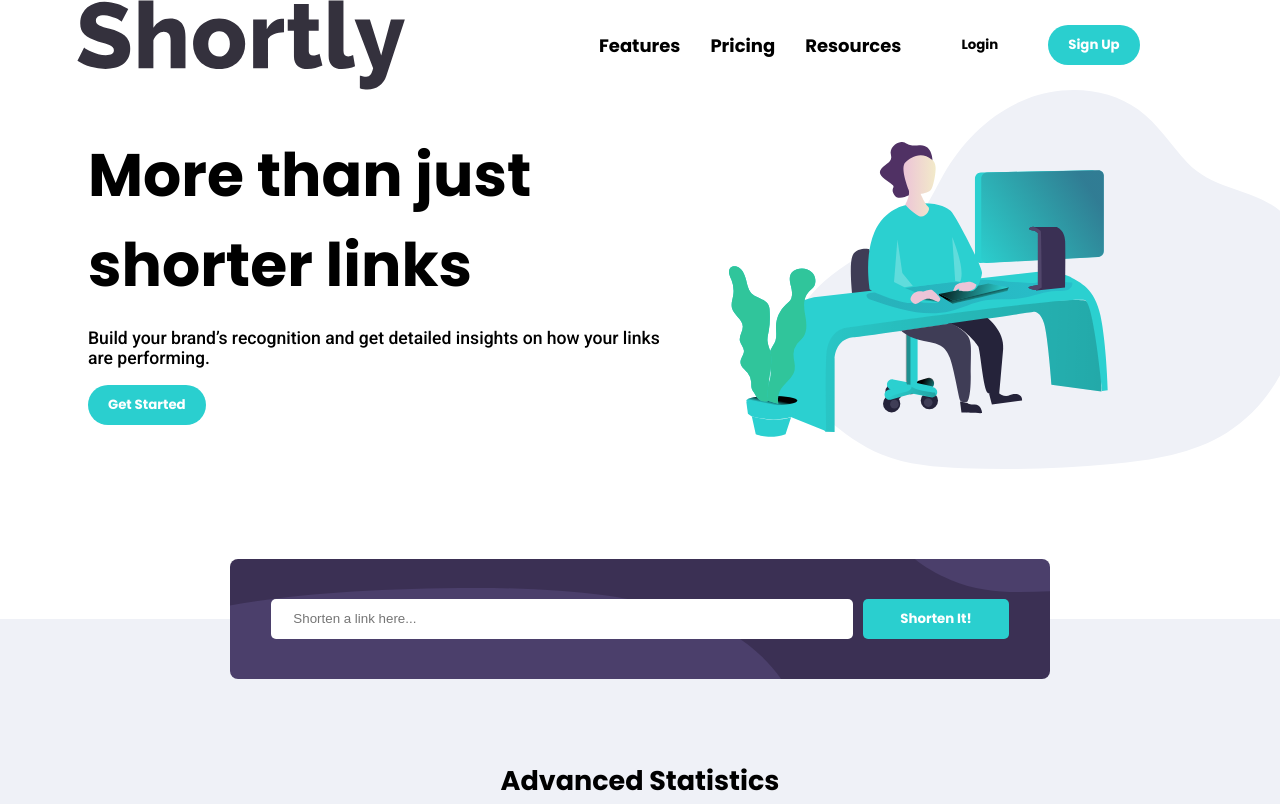
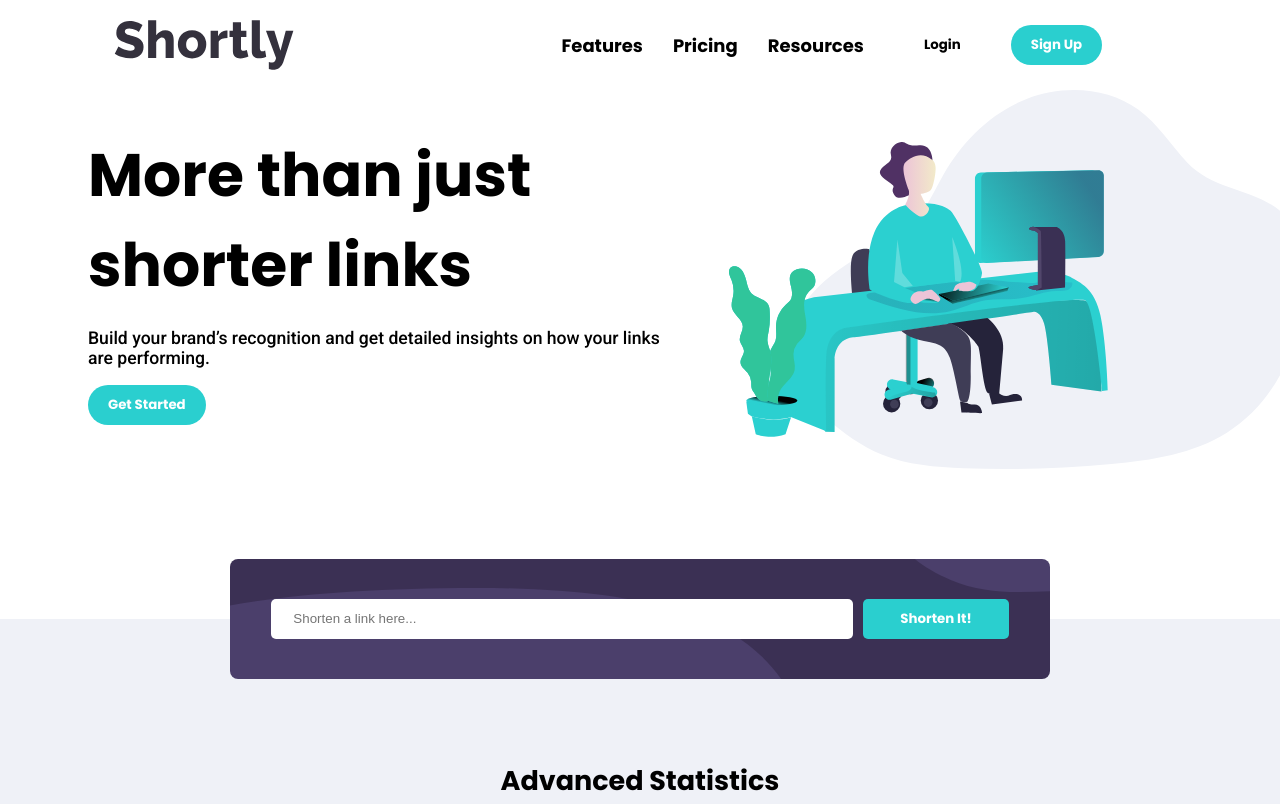
Before and after one commit to RamfiAogusto/url-shortening-api-master.github.io, a website: page index.html in a window 1280 px wide. Shown: the top 804 px of the page. Drawn offline with Linux system fonts and the light colour scheme.

Commit message:
logo arreglado

```diff
--- a/styles.css
+++ b/styles.css
@@ -35,6 +35,11 @@ nav{
   justify-content: space-around;
   height: 90px;
   width: 95vw;
+}
+nav img{
+  width: 180px;
+  height: 50px;
+  padding-top: 20px;
 }
 .toggle-menu{
   display: none;
```
